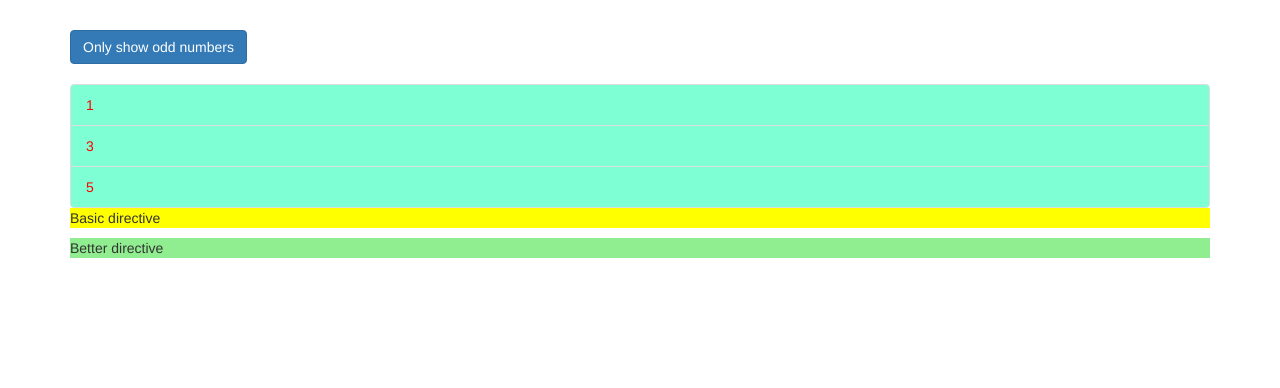
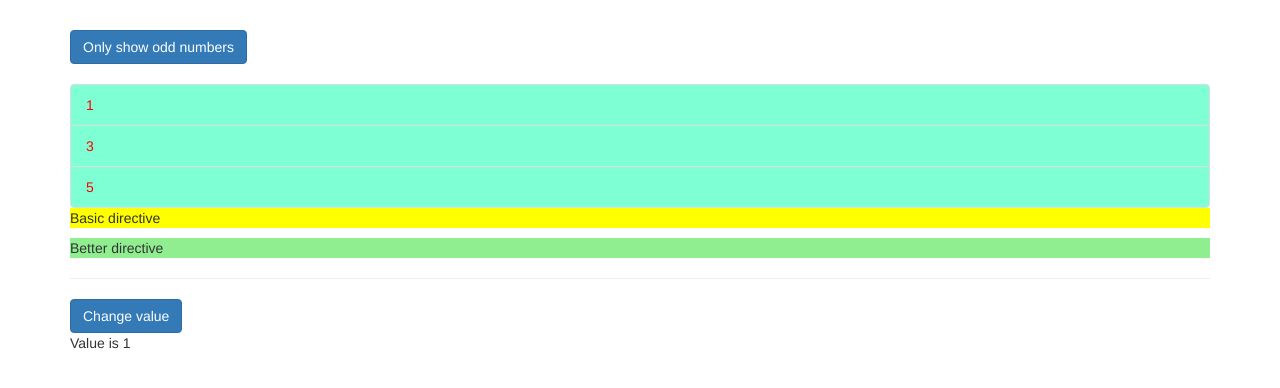
Before and after one commit to kklapczynski/Udemy_Angular8_The-Complete-Guide__directives, an Angular app: page / in a window 1280 px wide. Shown: the top 388 px of the page. Built offline with nearby package versions, Linux system fonts and the light colour scheme.

Commit message:
Example of ngSwitch

```diff
--- a/src/app/app.component.html
+++ b/src/app/app.component.html
@@ -59,6 +59,16 @@
       <ng-template [ngIf]="onlyOdd">
         <p>Only odd</p>
       </ng-template>
+      <hr>
+      <button class="btn btn-primary" (click)="changeValue(value)">Change value</button>
+      <div [ngSwitch]="value">
+        <p *ngSwitchCase="1">Value is {{ value }}</p>
+        <p *ngSwitchCase="5">Value is {{ value }}</p>
+        <p *ngSwitchCase="10">Value is {{ value }}</p>
+        <p *ngSwitchCase="15">Value is {{ value }}</p>
+        <p *ngSwitchCase="100">Value is {{ value }}</p>
+        <p *ngSwitchDefault>Value is default</p>
+      </div>
     </div>
   </div>
 </div>
--- a/src/app/app.component.ts
+++ b/src/app/app.component.ts
@@ -10,4 +10,22 @@ export class AppComponent {
   oddNumbers = [1,3,5];
   evenNumbers = [2,4];
   onlyOdd = false;
+  values = [1, 3, 5, 7, 10, 13, 15, 50, 100];
+  value: number = this.values[0];
+  previousValueIndex = -1;
+
+  getCurrentValueIndex(value: number) {
+    return this.values.indexOf(value);
+  }
+
+  changeValue(currentValue: number) {
+    let currentValueIndex = this.getCurrentValueIndex(currentValue);
+
+    if (currentValueIndex === 0 || (currentValueIndex < this.values.length -1 && this.previousValueIndex < currentValueIndex)) {
+      this.previousValueIndex = currentValueIndex;
+      this.value = this.values[++currentValueIndex];
+    } else {
+      this.value = this.values[--currentValueIndex];
+    }
+  }
 }
--- a/src/app/unless.directive.ts
+++ b/src/app/unless.directive.ts
@@ -14,5 +14,4 @@ export class UnlessDirective {
     }
   }
   constructor(private templateRef: TemplateRef<any>, private viewContainer: ViewContainerRef) {}
-
 }
```
